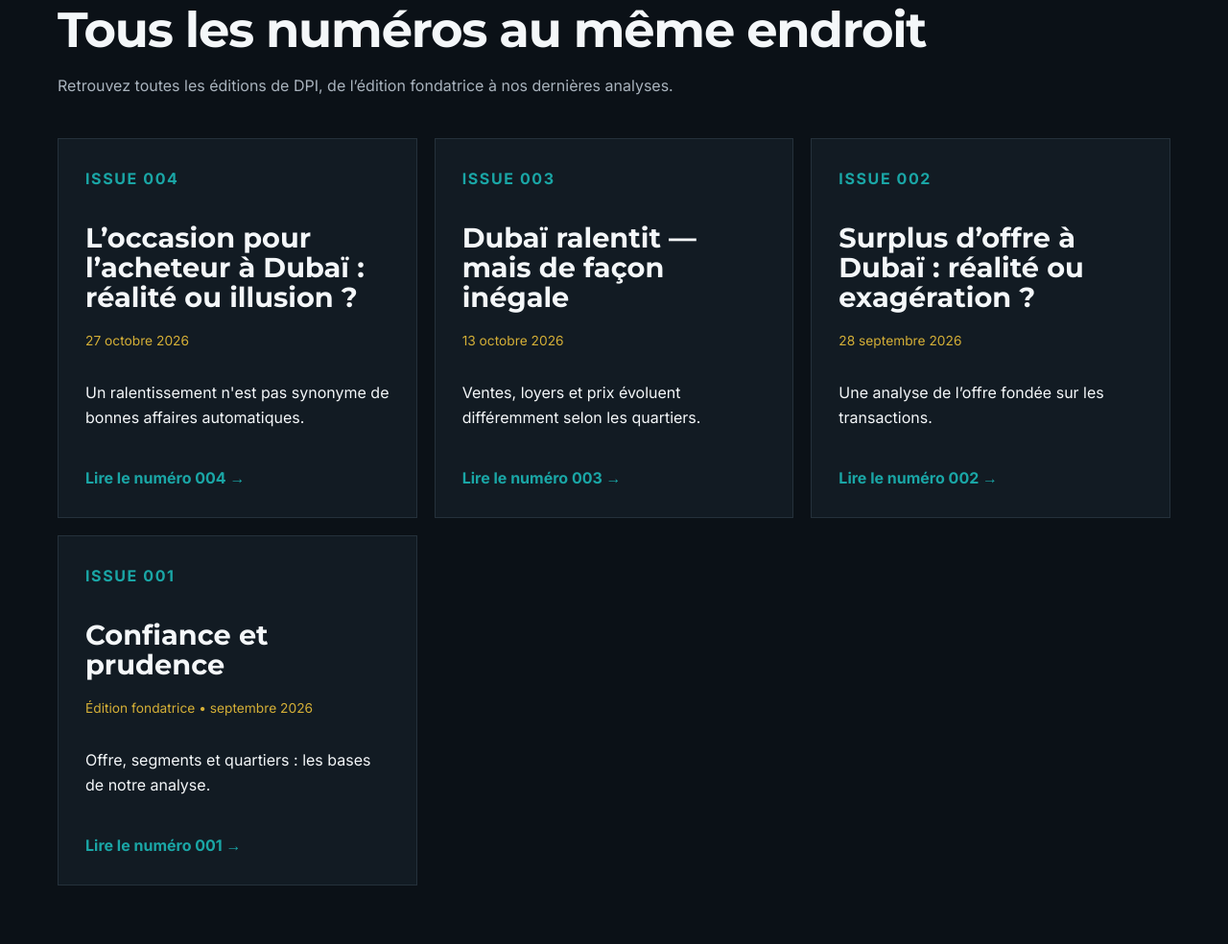
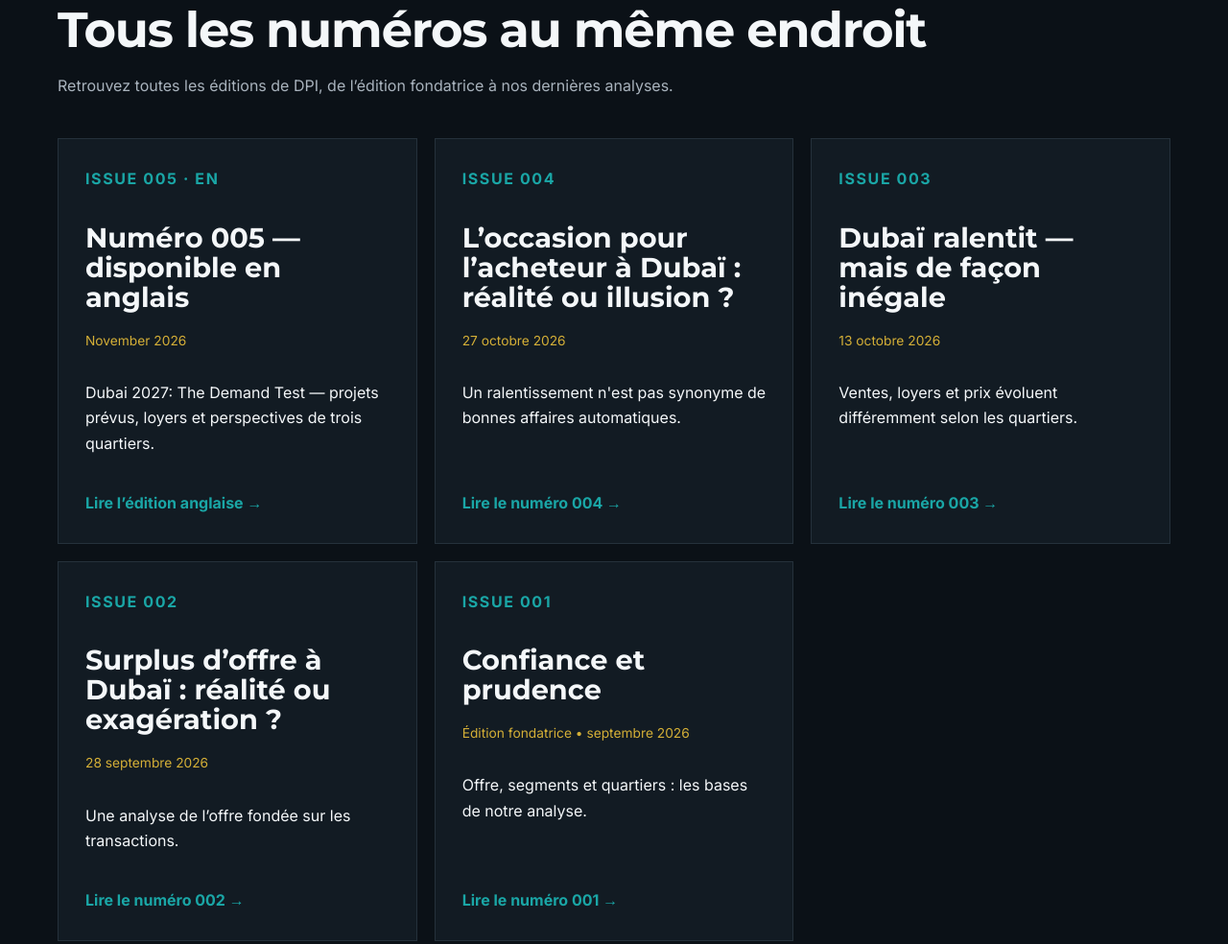
Before and after one commit to dpimrltmao/dubai-property-intelligence, a plain HTML site: page fr/index.html in a window 1280 px wide. Shown: the part 3576-4560 px from the top of the page at 96% size. Drawn offline with Linux system fonts and the light colour scheme.

Commit message:
Make English Issue 005 discoverable in localized archives

```diff
--- a/fr/index.html
+++ b/fr/index.html
@@ -760,7 +760,7 @@
 <!-- ========================================================
      LATEST ISSUE — ISSUE 003
      ======================================================== -->
-<section class="section" id="publications" aria-labelledby="publications-title"><div class="container"><p class="eyebrow">Archives des publications DPI</p><h2 class="section-title" id="publications-title">Tous les numéros au même endroit</h2><p class="section-intro">Retrouvez toutes les éditions de DPI, de l’édition fondatrice à nos dernières analyses.</p><div class="cards"><a class="card publication-card" href="/fr/issue-004.html">
+<section class="section" id="publications" aria-labelledby="publications-title"><div class="container"><p class="eyebrow">Archives des publications DPI</p><h2 class="section-title" id="publications-title">Tous les numéros au même endroit</h2><p class="section-intro">Retrouvez toutes les éditions de DPI, de l’édition fondatrice à nos dernières analyses.</p><div class="cards"><a class="card publication-card" href="/issue-005.html" lang="en"><div class="card-number">ISSUE 005 · EN</div><h3>Numéro 005 — disponible en anglais</h3><p class="card-sub">November 2026</p><p>Dubai 2027: The Demand Test — projets prévus, loyers et perspectives de trois quartiers.</p><span class="publication-cta">Lire l’édition anglaise →</span></a><a class="card publication-card" href="/fr/issue-004.html">
     <div class="card-number">ISSUE 004</div><h3>L’occasion pour l’acheteur à Dubaï : réalité ou illusion ?</h3>
     <p class="card-sub">27 octobre 2026</p><p>Un ralentissement n'est pas synonyme de bonnes affaires automatiques.</p>
     <span class="publication-cta">Lire le numéro 004 →</span>
```
